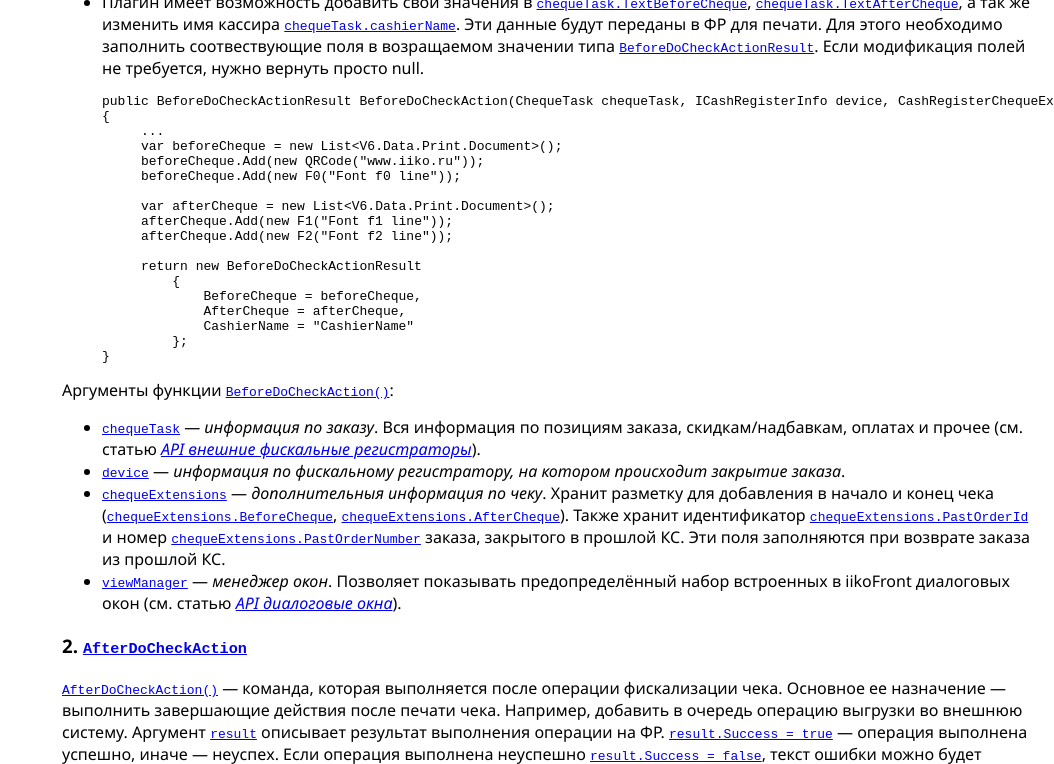
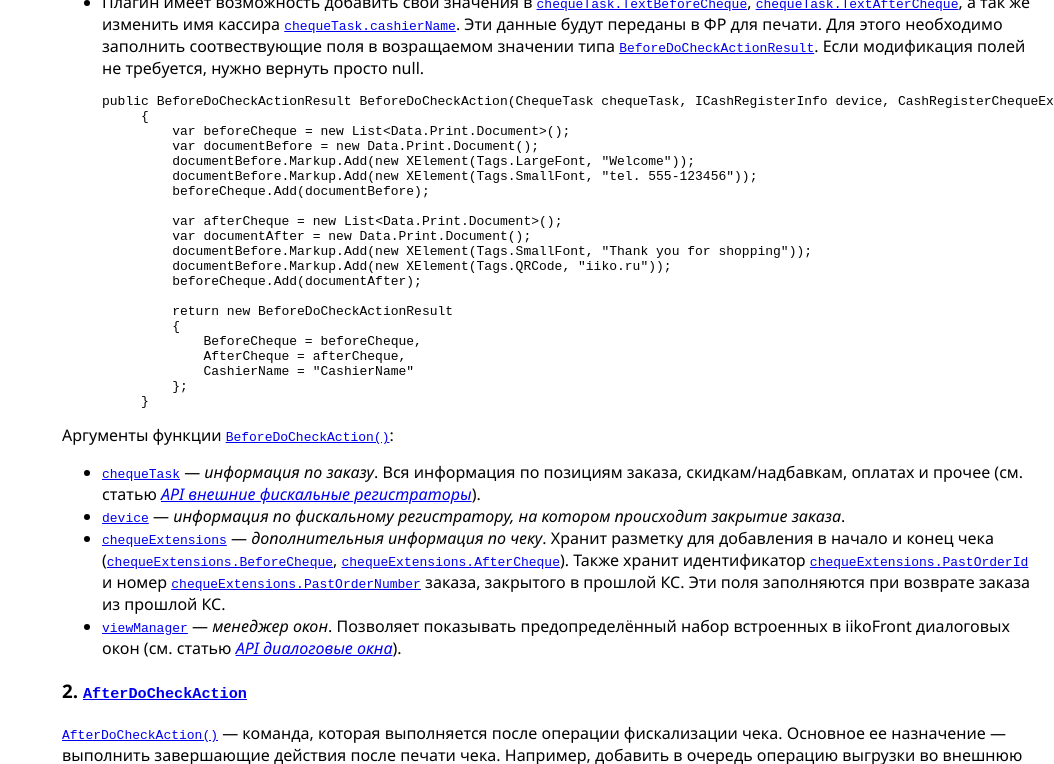
Before and after one commit to iiko/front.api.doc, a Jekyll site: the page built from v6/ru/ChequeTaskProcessor.md, in a window 1280 px wide and 900 px high, scrolled down 1936 px, cut to the strip 136-900 px from the top of the window. Shown: the whole strip, without its empty margins (226-1280 px from the left). Built offline with Jekyll 4.4.1, drawn with Linux system fonts in a browser that asks for light colours; our own code applies the rules of GitHub Pages for plain Markdown files.

Commit message:
Update ChequeTaskProcessor.md

````diff
--- a/v6/ru/ChequeTaskProcessor.md
+++ b/v6/ru/ChequeTaskProcessor.md
@@ -61,23 +61,26 @@ public BeforeDoCheckActionResult BeforeDoCheckAction(ChequeTask chequeTask, ICas
 -  Плагин имеет возможность добавить свои значения в [`chequeTask.TextBeforeCheque`](http://iiko.github.io/front.api.sdk/v6/html/P_Resto_Front_Api_Data_Device_Tasks_BillTask_TextBeforeCheque.htm), [`chequeTask.TextAfterCheque`](http://iiko.github.io/front.api.sdk/v6/html/P_Resto_Front_Api_Data_Device_Tasks_BillTask_TextAfterCheque.htm), а так же изменить имя кассира [`chequeTask.cashierName`](http://iiko.github.io/front.api.sdk/v6/html/P_Resto_Front_Api_Data_Device_Tasks_CashRegisterTask_CashierName.htm). Эти данные будут переданы в ФР для печати. Для этого необходимо заполнить соотвествующие поля в возращаемом значении типа [`BeforeDoCheckActionResult`](http://iiko.github.io/front.api.sdk/v6/html/T_Resto_Front_Api_Data_Device_BeforeDoCheckActionResult.htm). Если модификация полей не требуется, нужно вернуть просто null.
 ```cs
 public BeforeDoCheckActionResult BeforeDoCheckAction(ChequeTask chequeTask, ICashRegisterInfo device, CashRegisterChequeExtensions chequeExtensions, IViewManager viewManager)
-{
-		...
-		var beforeCheque = new List<V6.Data.Print.Document>();
-		beforeCheque.Add(new QRCode("www.iiko.ru"));
-		beforeCheque.Add(new F0("Font f0 line"));
+        {
+            var beforeCheque = new List<Data.Print.Document>();
+            var documentBefore = new Data.Print.Document();
+            documentBefore.Markup.Add(new XElement(Tags.LargeFont, "Welcome"));
+            documentBefore.Markup.Add(new XElement(Tags.SmallFont, "tel. 555-123456"));
+            beforeCheque.Add(documentBefore);
 
-		var afterCheque = new List<V6.Data.Print.Document>();
-		afterCheque.Add(new F1("Font f1 line"));
-		afterCheque.Add(new F2("Font f2 line"));
+            var afterCheque = new List<Data.Print.Document>();
+            var documentAfter = new Data.Print.Document();
+            documentBefore.Markup.Add(new XElement(Tags.SmallFont, "Thank you for shopping"));
+            documentBefore.Markup.Add(new XElement(Tags.QRCode, "iiko.ru"));
+            beforeCheque.Add(documentAfter);
 
-		return new BeforeDoCheckActionResult
+            return new BeforeDoCheckActionResult
             {
                 BeforeCheque = beforeCheque,
                 AfterCheque = afterCheque,
                 CashierName = "CashierName"
             };
-}
+        }
 ```
 
 Аргументы функции [`BeforeDoCheckAction()`](http://iiko.github.io/front.api.sdk/v6/html/M_Resto_Front_Api_Devices_ChequeTaskProcessor_IChequeTaskProcessor_BeforeDoCheckAction.htm):
````
